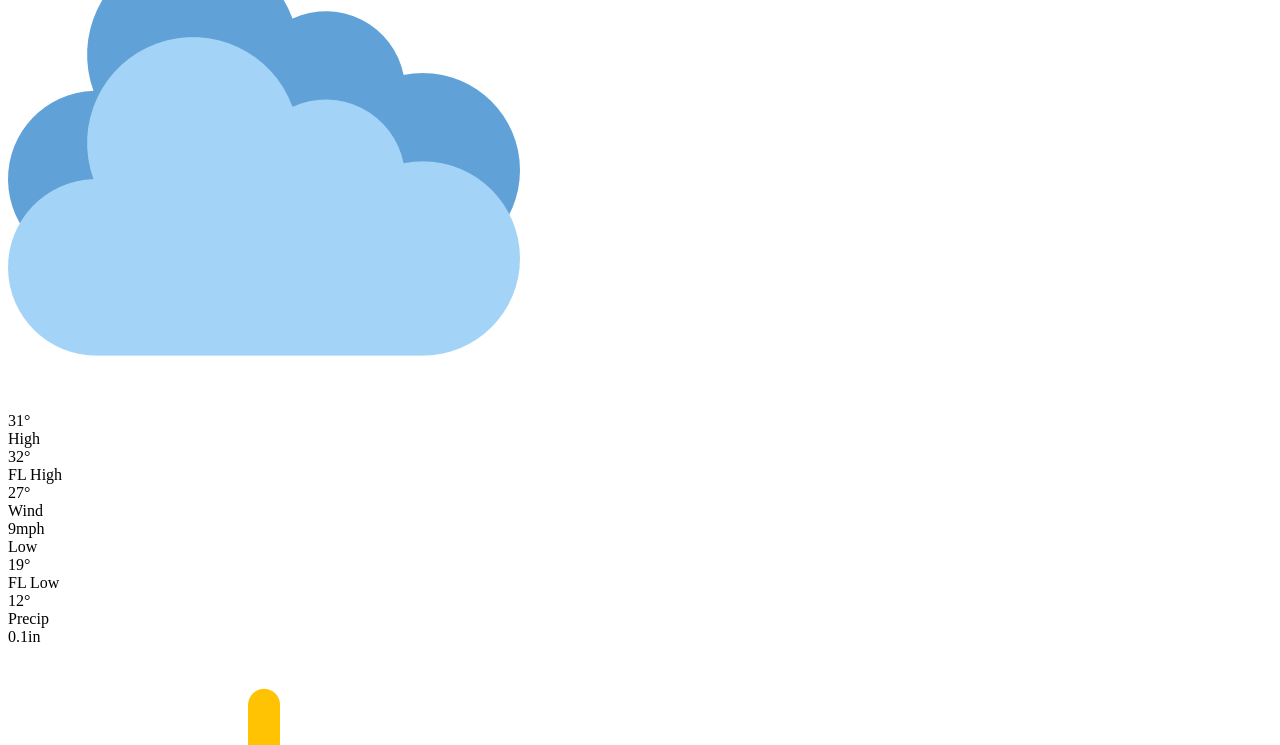
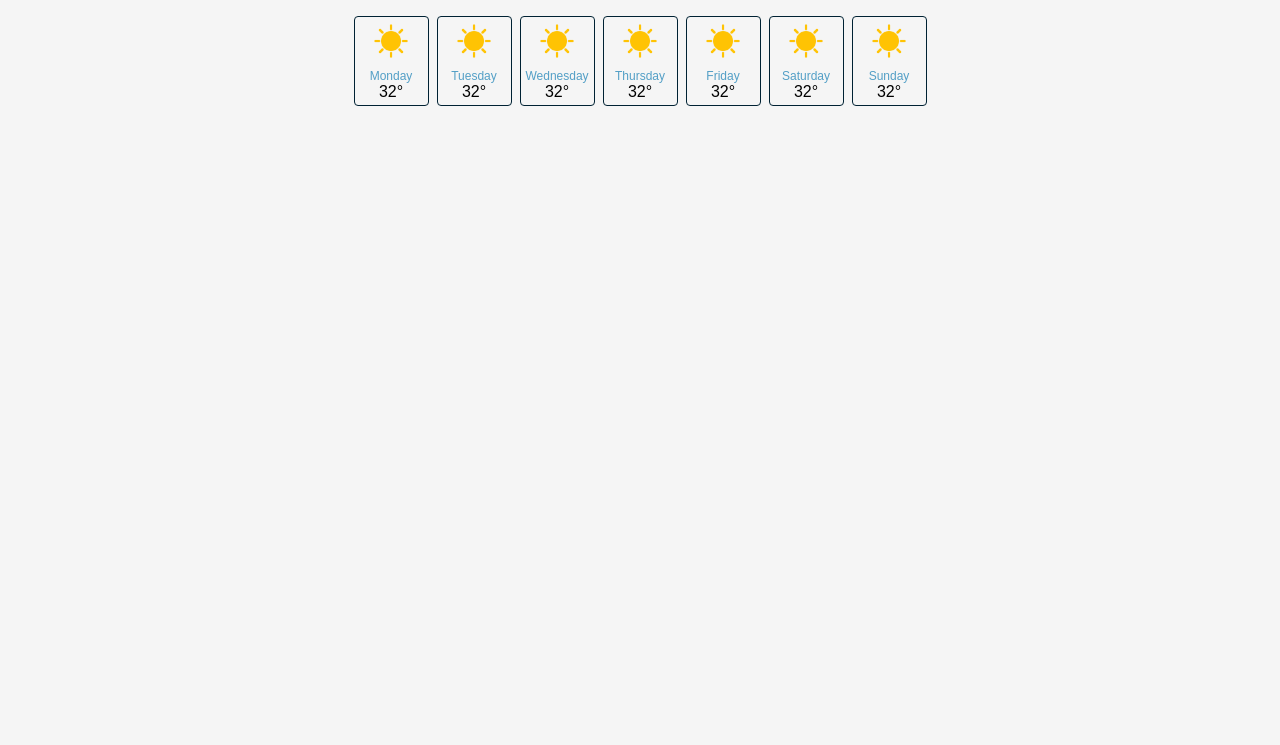
Before and after one commit to kthom42/whats-the-temp, a plain HTML site: page index.html in a window 1280 px wide. Shown: the part 112-857 px from the top of the page. After the commit the page ends 800 px from the top, so only its background shows below. Drawn offline with Linux system fonts and the light colour scheme.

Commit message:
added css to project

```diff
--- a/assets/style.css
+++ b/assets/style.css
@@ -1,83 +1,98 @@
-*{
-    color: rgb(7, 1, 1);
-    background: white;
-    font-family: 'Segoe UI', Tahoma, Geneva, Verdana, sans-serif;
+*,
+*::after,
+*::before {
+  box-sizing: border-box;
 }
 
-#city, #container1, #cityName, button{
-    margin: 3px;
-    padding: 5px;
-    text-align: center;
-    font-size: 20px;
-    font-weight: bold;
+body {
+  margin: 0;
+  background-color: whitesmoke;
+  color: hsl(200, 60%, 44%));
+  font-family: sans-serif;
 }
 
-#weatherContainer {
-    position: absolute;
-    top: 70%;
-    left: 50%;
-    transform: translate(-50%, -50%);
-    height: 300px;
-    width: 1300px;
-    border: 5px solid black;
-    border-radius: 10px;
+.blurred {
+  filter: blur(3px);
+  overflow: hidden;
 }
 
-#weatherIcon{
-    position: absolute;
-    top:50%;
-    left: 50%;
-    margin-right: -50%;
-    transform: translate(-50%, -50%);
-    height: 240px;
-    width: 1200px;
-    border: 5px solid black;
-    border-radius: 10px;
+.header {
+  display: flex;
+  align-items: center;
 }
 
-.icons{
-    display: center inline-block;
-    height: 200px;
-    width: 200px;
-    margin: 10px;
-    border: 5px solid black;
-    border-radius: 10px;
+.current-temp {
+  display: flex;
+  width: 50%;
+  align-items: center;
+  justify-content: center;
+  margin: 0.5rem;
+  padding: 0.5rem;
+  border-right: 2px solid hsl(200, 50%, 55%);
 }
 
-.image{
-    height: 140px;
-    width: 100%;
+.weather-icon {
+  width: 40px;
+  height: 40px;
+  object-fit: contain;
 }
 
-.imgClass{
-    height: 140px;
-    width: 100%;
+.weather-icon.large {
+  width: 80px;
+  height: 80px;
 }
 
-.weather{
-    margin: 5px;
-    border-radius: 5px;
-    text-align: center;
-    font-weight: bold;
+.header-current-temp {
+  font-size: 2rem;
+  margin-left: 1rem;
 }
 
-.dayLow{
-    text-align: center;
-    display: inline-block;
-    border-radius: 5px;
-    height: 25px;
-    width: 85px;
-    margin: 0;
-    margin-bottom: 5px;
-    margin-left: 5px;
+.weather-chart {
+  display: grid;
+  width: 50%;
+  justify-content: space-around;
+  gap: 0.5rem;
+  grid-template-columns: repeat(3, auto);
+  grid-template-rows: repeat(2, auto);
 }
-.dayHigh{
-    text-align: center;
-    display: inline-block;
-    border-radius: 5px;
-    height: 25px;
-    width: 85px;
-    margin: 0;
-    margin-bottom: 5px;
-    margin-left: 5px;
+
+.info-group {
+  display: flex;
+  flex-direction: column;
+  align-items: center;
 }
+
+.label {
+  text-transform: uppercase;
+  font-weight: bold;
+  font-size: 0.6rem;
+  color: hsl(200, 50%, 55%);
+}
+
+.value-sub-info {
+  font-weight: lighter;
+  font-size: 0.75rem;
+}
+
+.weather-section {
+    display: grid;
+    grid-template-columns: repeat(auto-fit, 75px);
+    gap: 0.5rem;
+    justify-content: center;
+    padding: 1rem;
+  }
+
+  .weather-card {
+    display: flex;
+    flex-direction: column;
+    align-items: center;
+    border: 1px solid hsl(200, 100%, 10%);
+    border-radius: 0.25rem;
+    padding: 0.25rem;
+  }
+
+  .day-card-day {
+    font-size: 0.75rem;
+    color: hsl(200, 50%, 55%);
+    margin-top: 0.5rem;
+  }
--- a/index.html
+++ b/index.html
@@ -3,8 +3,9 @@
   <head>
     <meta charset="UTF-8" />
     <meta name="viewport" content="width=device-width, initial-scale=1.0" />
+    <link rel="stylesheet" href="assets/style.css">
   </head>
-  <body class="blurred">
+  <body>
     <header class="header">
       <div class="current-temp">
         <img class="weather-icon large" src="assets/images/cloudy.png" current-temp-icon />
@@ -46,38 +47,38 @@
       </div>
     </header>
 
-    <section class="day-section" data-day-section>
-      <div class="day-card">
+    <section class="weather-section" data-day-section>
+      <div class="weather-card">
         <img src="assets/images/sunny-3-512.png" class="weather-icon" />
         <div class="day-card-day">Monday</div>
         <div>32&deg;</div>
       </div>
-      <div class="day-card">
+      <div class="weather-card">
         <img src="assets/images/sunny-3-512.png" class="weather-icon" />
         <div class="day-card-day">Tuesday</div>
         <div>32&deg;</div>
       </div>
-      <div class="day-card">
+      <div class="weather-card">
         <img src="assets/images/sunny-3-512.png" class="weather-icon" />
         <div class="day-card-day">Wednesday</div>
         <div>32&deg;</div>
       </div>
-      <div class="day-card">
+      <div class="weather-card">
         <img src="assets/images/sunny-3-512.png" class="weather-icon" />
         <div class="day-card-day">Thursday</div>
         <div>32&deg;</div>
       </div>
-      <div class="day-card">
+      <div class="weather-card">
         <img src="assets/images/sunny-3-512.png" class="weather-icon" />
         <div class="day-card-day">Friday</div>
         <div>32&deg;</div>
       </div>
-      <div class="day-card">
+      <div class="weather-card">
         <img src="assets/images/sunny-3-512.png" class="weather-icon" />
         <div class="day-card-day">Saturday</div>
         <div>32&deg;</div>
       </div>
-      <div class="day-card">
+      <div class="weather-card">
         <img src="assets/images/sunny-3-512.png" class="weather-icon" />
         <div class="day-card-day">Sunday</div>
         <div>32&deg;</div>
```
